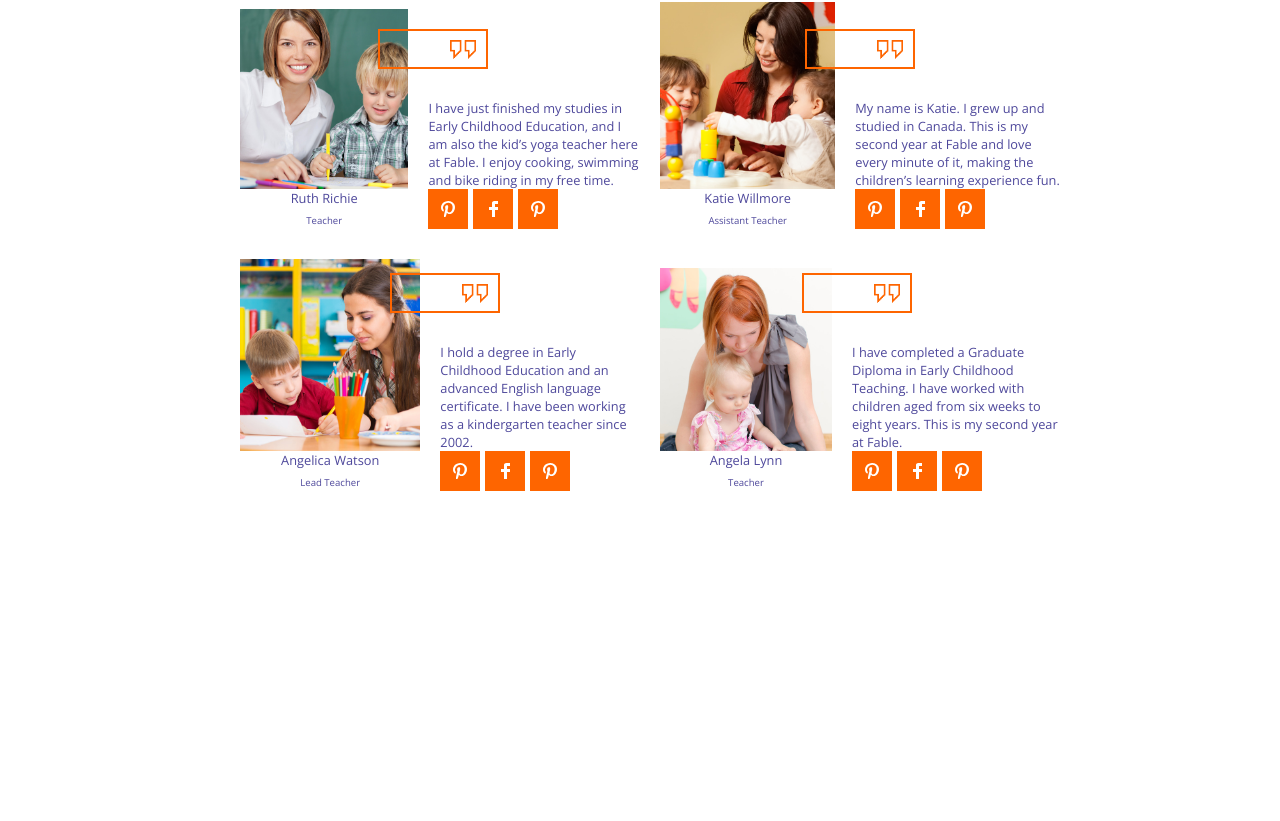
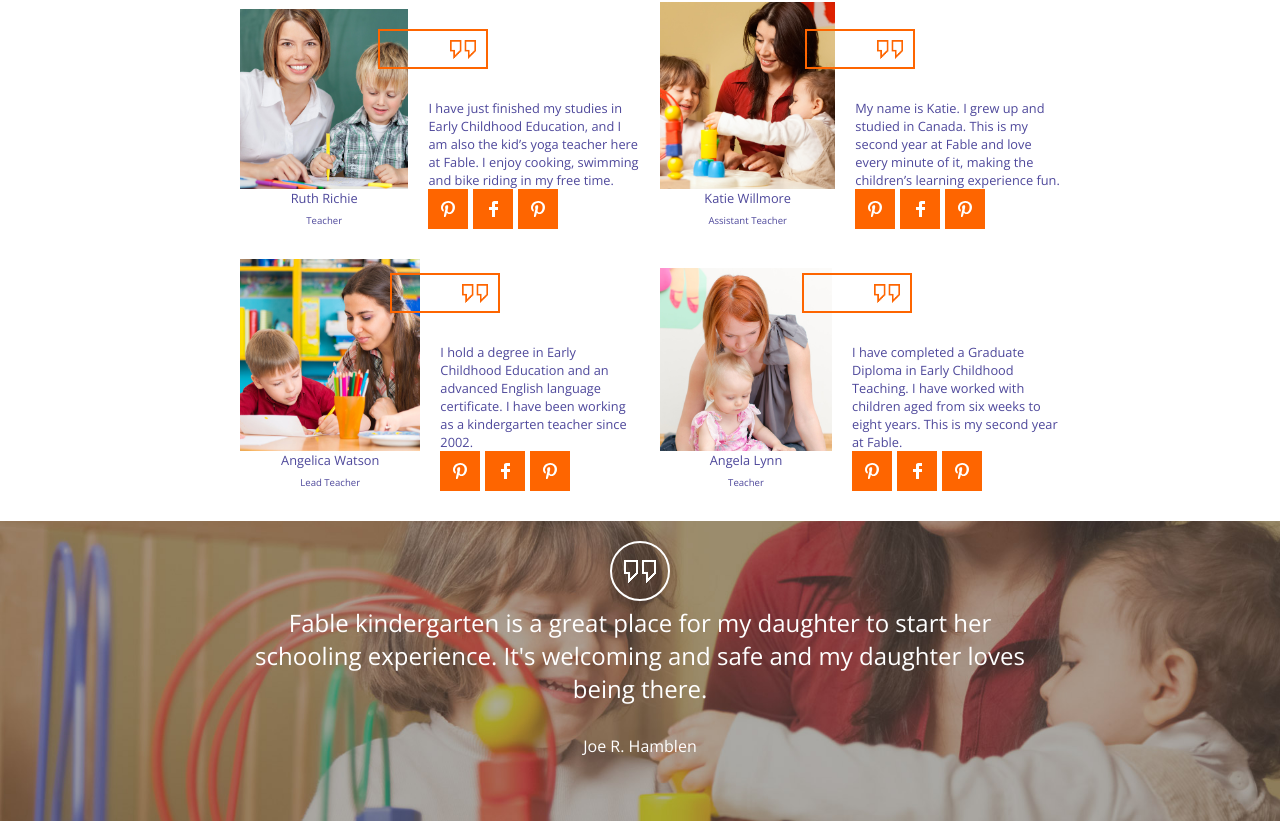
Before and after one commit to AlessandroRamoni/proj-html-vuejs, a Vue app: page / in a window 1280 px wide. Shown: the part 3296-4117 px from the top of the page. Before the commit the page ends 3817 px from the top, so only its background shows below. Built offline with nearby package versions, Linux system fonts and the light colour scheme; a web font is replaced by a local one.

Commit message:
create feedback component

```diff
--- a/src/App.vue
+++ b/src/App.vue
@@ -8,6 +8,7 @@
     <BambiniComponent />
     <BoardComponent />
     <OurStaffComponent />
+    <FeedbackComponent />
   </div>
 </template>
 
@@ -20,6 +21,7 @@ import OurClassesComponent from "@/components/OurClassesComponent.vue";
 import BambiniComponent from "@/components/BambiniComponent.vue";
 import BoardComponent from "@/components/BoardComponent.vue";
 import OurStaffComponent from "@/components/OurStaffComponent.vue";
+import FeedbackComponent from "@/components/FeedbackComponent.vue";
 
 export default {
   name: "App",
@@ -32,6 +34,7 @@ export default {
     BambiniComponent,
     BoardComponent,
     OurStaffComponent,
+    FeedbackComponent,
   },
 };
 </script>
--- /dev/null
+++ b/src/components/FeedbackComponent.vue
@@ -0,0 +1,53 @@
+<template>
+  <div id="contenitore">
+    <img src="../assets/img/quote_alt.png" alt="" />
+    <p>
+      Fable kindergarten is a great place for my daughter to start her schooling
+      experience. It's welcoming and safe and my daughter loves being there.
+    </p>
+    <hr />
+    <span>Joe R. Hamblen</span>
+  </div>
+</template>
+
+<script>
+export default {
+  name: "FeedbackComponent",
+};
+</script>
+
+<style scoped lang="scss">
+#contenitore {
+  background-image: url(../assets/img/parallax_02.jpg);
+  background-repeat: no-repeat;
+  background-size: cover;
+  background-position: center center;
+  height: 300px;
+  text-align: center;
+  color: #ffffff;
+  img {
+    border: 2px solid #ffffff;
+    padding: 5px;
+    width: 60px;
+    height: 60px;
+    border-radius: 50%;
+    object-fit: none;
+    object-position: center;
+  }
+  hr {
+    color: red;
+    height: 10px;
+  }
+  p {
+    margin: 0 auto;
+    max-width: 800px;
+    font-size: 1.5em;
+  }
+}
+#contenitore > * {
+  margin-top: 20px;
+}
+#contenitore span {
+  padding-top: 20px;
+}
+</style>
```
